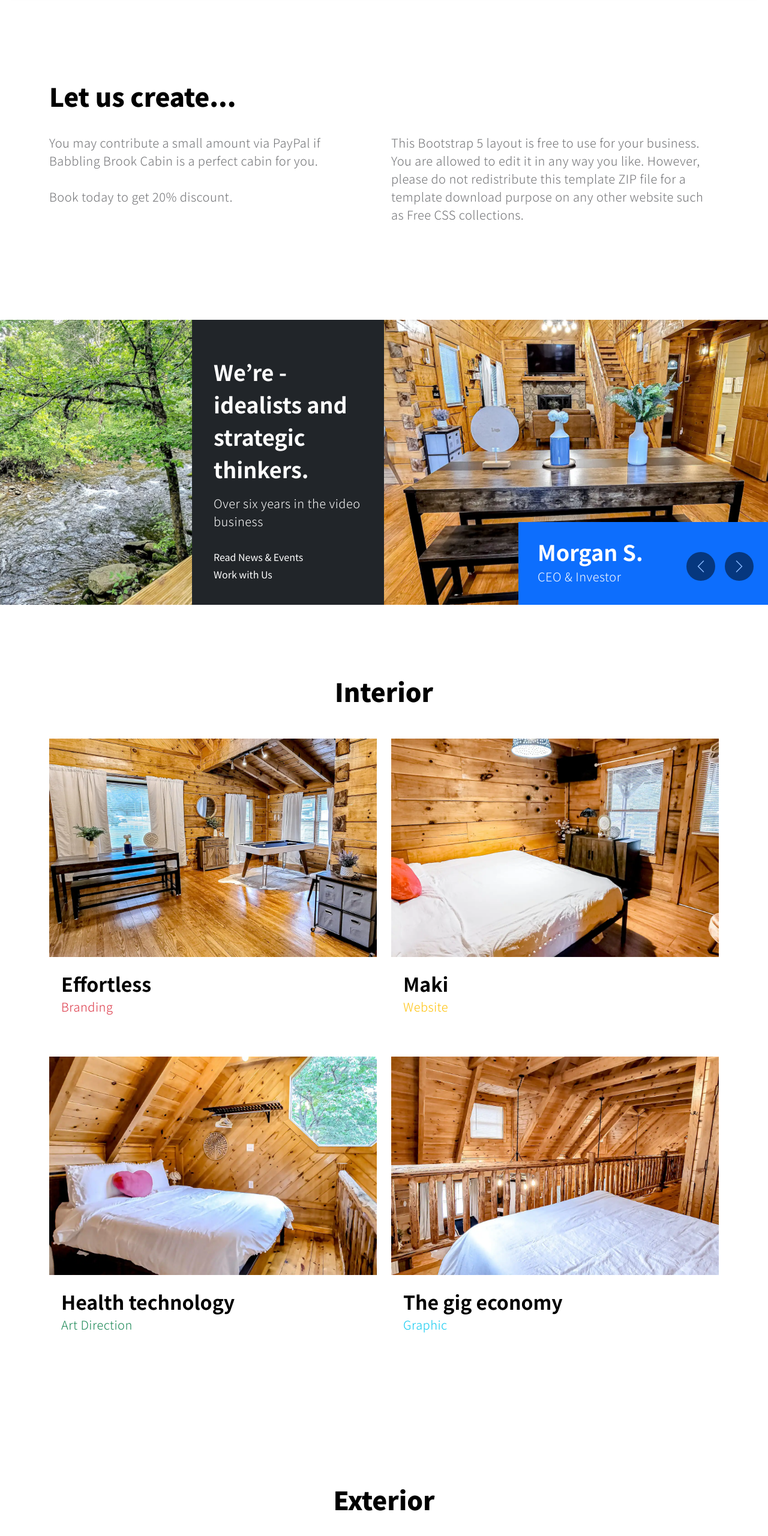
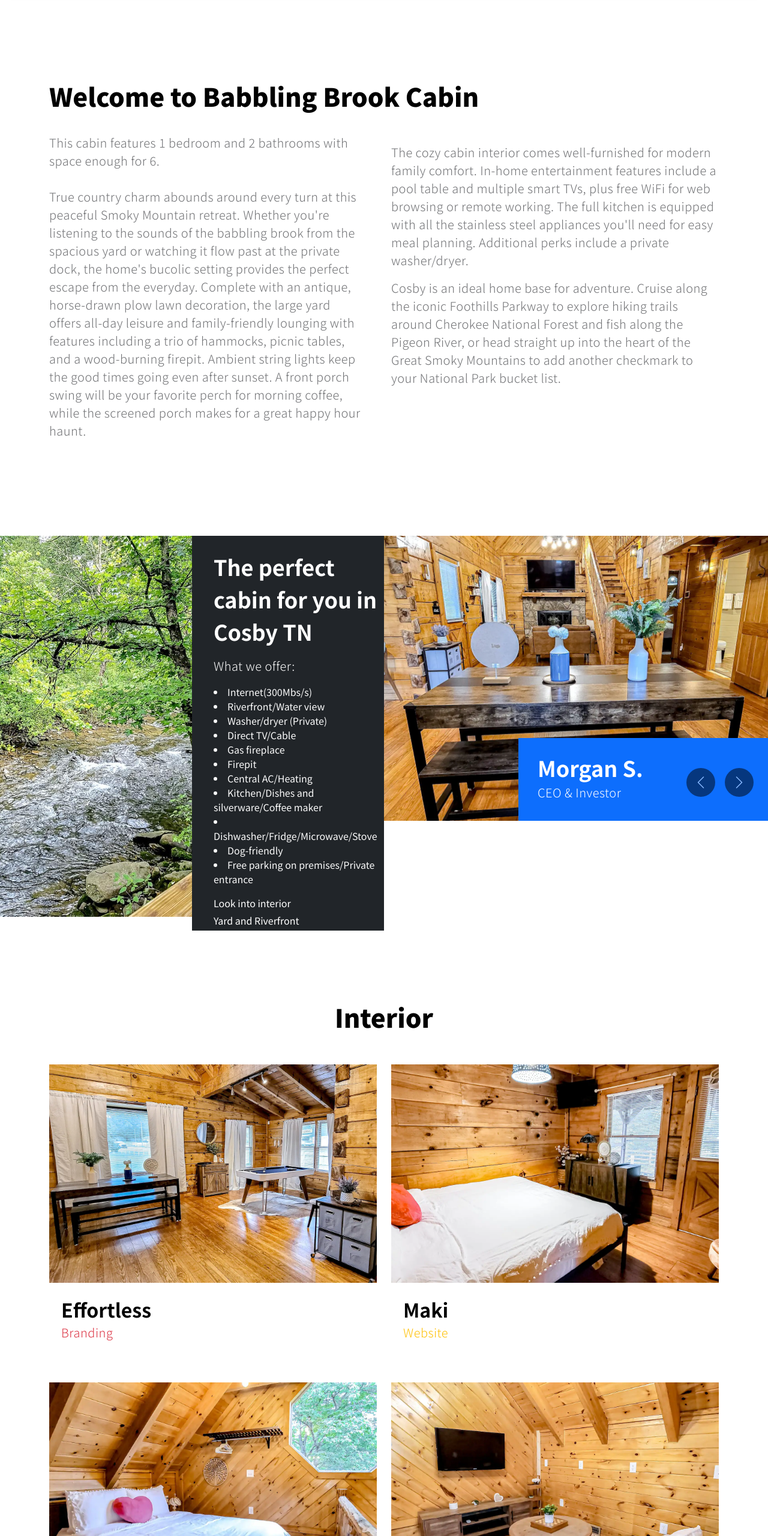
Before and after one commit to JZ0815/cabin, a plain HTML site: page index.html in a window 1280 px wide. Shown: the part 860-3420 px from the top of the page at 60% size. Drawn offline with Linux system fonts and the light colour scheme.

Commit message:
add more photos

```diff
--- a/index.html
+++ b/index.html
@@ -93,15 +93,23 @@
                 <div class="container mb-5 pb-lg-5">
                     <div class="row">
                         <div class="col-12">
-                            <h2 class="mb-3" data-aos="fade-up">Let us create...</h2>
+                            <h2 class="mb-3" data-aos="fade-up">Welcome to Babbling Brook Cabin</h2>
                         </div>
 
                         <div class="col-lg-6 col-12 mt-3 mb-lg-5">
-                            <p class="me-4" data-aos="fade-up" data-aos-delay="300">You may contribute <a rel="nofollow" href="http://paypal.me/templatemo" target="_blank">a small amount</a> via PayPal if <a rel="nofollow" href="https://templatemo.com/tm-567-nomad-force" target="_parent">Babbling Brook Cabin</a> is a perfect cabin for you. <br><br> Book today to get 20% discount.</p>
+                            <p class="me-4" data-aos="fade-up" data-aos-delay="300">This cabin features 1 bedroom and 2 bathrooms with space enough for 6.<br><br> True country charm abounds around every turn at this peaceful Smoky Mountain retreat. Whether you're listening to the sounds of the babbling brook from the spacious yard or watching it flow past at the private dock, the home's bucolic setting provides the perfect escape from the everyday. Complete with an antique, horse-drawn plow lawn decoration, the large yard offers all-day leisure and family-friendly lounging with features including a trio of hammocks, picnic tables, and a wood-burning firepit. Ambient string lights keep the good times going even after sunset. A front porch swing will be your favorite perch for morning coffee, while the screened porch makes for a great happy hour haunt.</p>
                         </div>
 
                         <div class="col-lg-6 col-12 mt-lg-3 mb-lg-5">
-                            <p data-aos="fade-up" data-aos-delay="500">This Bootstrap 5 layout is free to use for your business. You are allowed to edit it in any way you like. However, please do not redistribute this template ZIP file for a template download purpose on any other website such as Free CSS collections.</p>
+                            <p data-aos="fade-up" data-aos-delay="500"></p>
+
+                            <p data-aos="fade-up" data-aos-delay="500"></p>
+
+
+                            <p data-aos="fade-up" data-aos-delay="500">
+                                The cozy cabin interior comes well-furnished for modern family comfort. In-home entertainment features include a pool table and multiple smart TVs, plus free WiFi for web browsing or remote working. The full kitchen is equipped with all the stainless steel appliances you'll need for easy meal planning. Additional perks include a private washer/dryer.</p>
+
+                            <p data-aos="fade-up" data-aos-delay="500">   Cosby is an ideal home base for adventure. Cruise along the iconic Foothills Parkway to explore hiking trails around Cherokee National Forest and fish along the Pigeon River, or head straight up into the heart of the Great Smoky Mountains to add another checkmark to your National Park bucket list.</p>
                         </div>
 
                     </div>
@@ -115,15 +123,29 @@
 
                         <div class="col-lg-3 col-12 bg-dark">
                             <div class="d-flex flex-column flex-wrap justify-content-center h-100 py-5 px-4 pt-lg-4 pb-lg-0">
-                                <h3 class="text-white mb-3" data-aos="fade-up">We’re - idealists and strategic thinkers.</h3>
+                                <h3 class="text-white mb-3" data-aos="fade-up">The perfect cabin for you in Cosby TN</h3>
 
-                                <p class="text-secondary-white-color" data-aos="fade-up">Over six years in the video business</p>
+                                <p class="text-secondary-white-color" data-aos="fade-up">What we offer:</p>
+                                <div>
+
+                                </div>
+                                <li class="text-secondary-white-color" data-aos="fade-up">Internet(300Mbs/s)</li>
+                                <li class="text-secondary-white-color" data-aos="fade-up">Riverfront/Water view</li>
+                                <li class="text-secondary-white-color" data-aos="fade-up">Washer/dryer (Private)</li>
+                                <li class="text-secondary-white-color" data-aos="fade-up">Direct TV/Cable</li>
+                                <li class="text-secondary-white-color" data-aos="fade-up">Gas fireplace</li>
+                                <li class="text-secondary-white-color" data-aos="fade-up">Firepit</li>
+                                <li class="text-secondary-white-color" data-aos="fade-up">Central AC/Heating</li>
+                                <li class="text-secondary-white-color" data-aos="fade-up">Kitchen/Dishes and silverware/Coffee maker</li>
+                                <li class="text-secondary-white-color" data-aos="fade-up">Dishwasher/Fridge/Microwave/Stove</li>
+                                <li class="text-secondary-white-color" data-aos="fade-up">Dog-friendly</li>
+                                <li class="text-secondary-white-color" data-aos="fade-up">Free parking on premises/Private entrance</li>
 
                                 <div class="mt-3 custom-links">
 
-                                    <a href="#news" class="text-white custom-link" data-aos="zoom-in" data-aos-delay="100">Read News & Events</a>
+                                    <a href="#portfolio" class="text-white custom-link" data-aos="zoom-in" data-aos-delay="100">Look into interior</a>
 
-                                    <a href="#contact" class="text-white custom-link" data-aos="zoom-in" data-aos-delay="300">Work with Us</a>
+                                    <a href="#portfolio1" class="text-white custom-link" data-aos="zoom-in" data-aos-delay="300">Yard and Riverfront</a>
                                 </div>
 
                             </div>
@@ -278,6 +300,28 @@
                                     <p class="text-success">Art Direction</p>
                                 </div>
                             </div>
+                            <div class="portfolio-thumb" data-aos="fade-up">
+                                <a href="images/9.webp" class="image-popup">
+                                    <img src="images/9.webp" class="img-fluid portfolio-image" alt="">
+                                </a>
+
+                                <div class="portfolio-info">
+                                    <h4 class="portfolio-title mb-0">Health technology</h4>
+
+                                    <p class="text-success">Art Direction</p>
+                                </div>
+                            </div>
+                            <div class="portfolio-thumb" data-aos="fade-up">
+                                <a href="images/9.webp" class="image-popup">
+                                    <img src="images/9.webp" class="img-fluid portfolio-image" alt="">
+                                </a>
+
+                                <div class="portfolio-info">
+                                    <h4 class="portfolio-title mb-0">Health technology</h4>
+
+                                    <p class="text-success">Art Direction</p>
+                                </div>
+                            </div>
                         </div>
 
                         <div class="col-lg-6 col-12">
@@ -294,8 +338,30 @@
                             </div>
 
                             <div class="portfolio-thumb" data-aos="fade-up">
-                                <a href="images/10.webp" class="image-popup">
-                                    <img src="images/10.webp" class="img-fluid portfolio-image" alt="">
+                                <a href="images/11.webp" class="image-popup">
+                                    <img src="images/11.webp" class="img-fluid portfolio-image" alt="">
+                                </a>
+
+                                <div class="portfolio-info">
+                                    <h4 class="portfolio-title mb-0">The gig economy</h4>
+
+                                    <p class="text-info">Graphic</p>
+                                </div>
+                            </div>
+                            <div class="portfolio-thumb" data-aos="fade-up">
+                                <a href="images/11.webp" class="image-popup">
+                                    <img src="images/11.webp" class="img-fluid portfolio-image" alt="">
+                                </a>
+
+                                <div class="portfolio-info">
+                                    <h4 class="portfolio-title mb-0">The gig economy</h4>
+
+                                    <p class="text-info">Graphic</p>
+                                </div>
+                            </div>
+                            <div class="portfolio-thumb" data-aos="fade-up">
+                                <a href="images/11.webp" class="image-popup">
+                                    <img src="images/11.webp" class="img-fluid portfolio-image" alt="">
                                 </a>
 
                                 <div class="portfolio-info">
```
